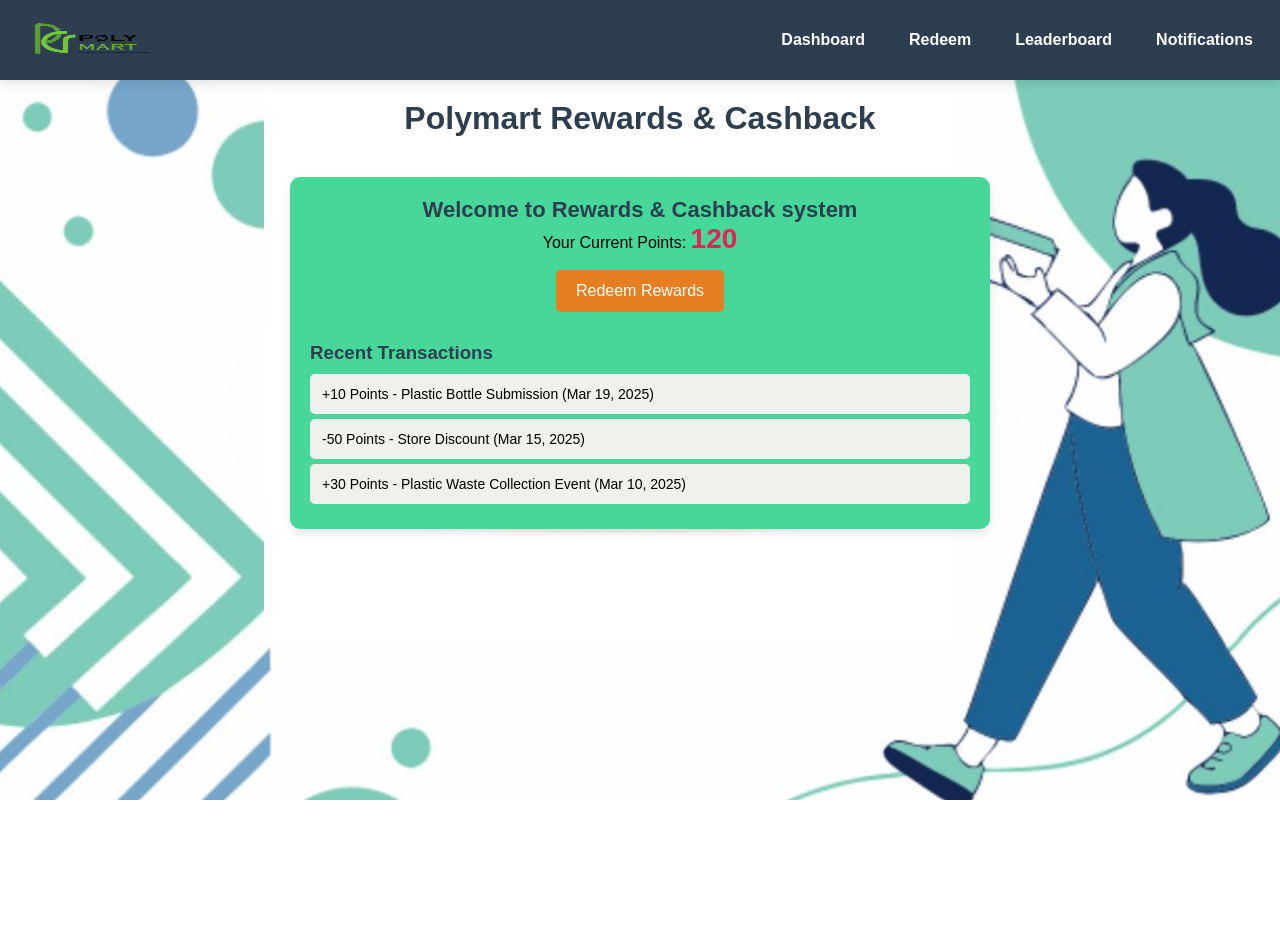
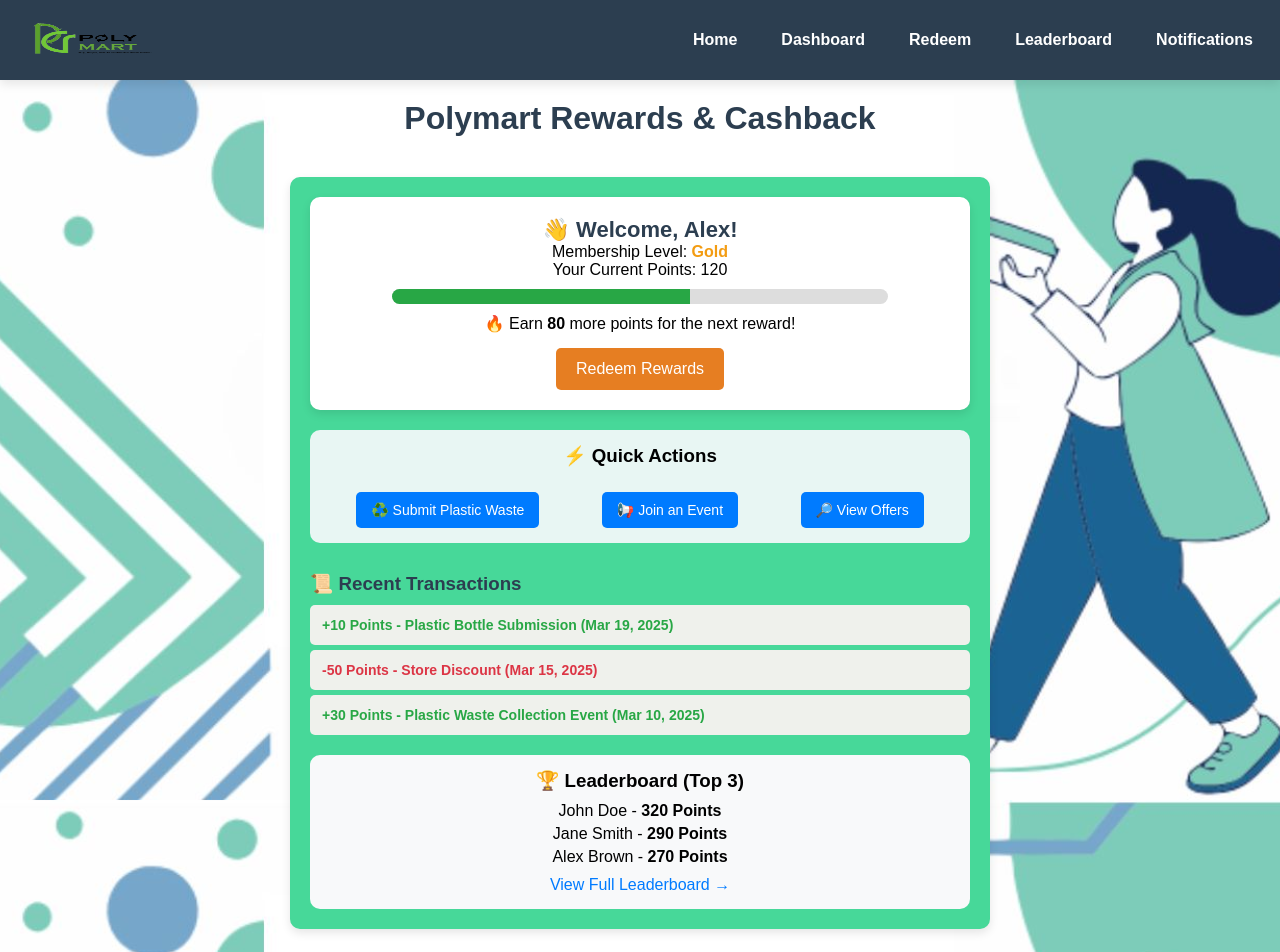
Before and after one commit to thuve-codes/PolyMart-EcoPlastMangementSys, a React (Create React App) app in the folder frontend-rewardcashback/: page / in a window 1280 px wide. Shown: the top 952 px of the page. Before the commit the page ends 800 px from the top, so only its background shows below. Built offline with nearby package versions, Linux system fonts and the light colour scheme.

Commit message:
fix commit

```diff
--- a/frontend-rewardcashback/src/App.css
+++ b/frontend-rewardcashback/src/App.css
@@ -44,7 +44,7 @@ body {
 }
 
 .navbar ul li a.active {
-  background-color: #16a085;
+  background-color: #16a039;
 }
 
 .navbar ul li a {
@@ -133,3 +133,120 @@ body {
   font-size: 14px;
 
 }
+
+/* User Profile */
+.user-profile {
+  background: #fff;
+  padding: 20px;
+  border-radius: 10px;
+  box-shadow: 0 4px 10px rgba(0, 0, 0, 0.1);
+  text-align: center;
+  margin-bottom: 20px;
+}
+
+.user-profile h3 {
+  color: #2c3e50;
+  font-size: 22px;
+}
+
+.membership {
+  color: #f39c12;
+  font-weight: bold;
+}
+
+/* Progress Bar */
+.progress-bar {
+  background: #ddd;
+  border-radius: 20px;
+  overflow: hidden;
+  height: 15px;
+  margin: 10px auto;
+  width: 80%;
+}
+
+.progress {
+  height: 100%;
+  background: #28a745;
+  transition: width 0.4s ease-in-out;
+}
+
+/* Quick Actions */
+.quick-actions {
+  background: #e8f6f3;
+  padding: 15px;
+  border-radius: 10px;
+  text-align: center;
+  margin-bottom: 20px;
+}
+
+.quick-actions h3 {
+  margin-bottom: 10px;
+}
+
+.actions {
+  display: flex;
+  justify-content: space-around;
+}
+
+.action-btn {
+  background: #007bff;
+  color: white;
+  padding: 10px 15px;
+  border: none;
+  border-radius: 5px;
+  cursor: pointer;
+  font-size: 14px;
+}
+
+.action-btn:hover {
+  background: #0056b3;
+}
+
+/* Transactions */
+.transactions ul {
+  list-style: none;
+  padding: 0;
+}
+
+.transactions li {
+  background: #eff1ec;
+  margin: 5px 0;
+  padding: 12px;
+  border-radius: 5px;
+  font-size: 14px;
+}
+
+.transactions .earn {
+  color: #28a745;
+  font-weight: bold;
+}
+
+.transactions .redeem {
+  color: #dc3545;
+  font-weight: bold;
+}
+
+/* Leaderboard Preview */
+.leaderboard-preview {
+  background: #f8f9fa;
+  padding: 15px;
+  border-radius: 10px;
+  margin-top: 20px;
+  text-align: center;
+}
+
+.leaderboard-preview ul {
+  list-style: none;
+  padding: 0;
+}
+
+.view-more {
+  display: block;
+  margin-top: 10px;
+  color: #007bff;
+  text-decoration: none;
+}
+
+.view-more:hover {
+  text-decoration: underline;
+}
--- a/frontend-rewardcashback/src/Notification.js
+++ b/frontend-rewardcashback/src/Notification.js
@@ -51,6 +51,7 @@ function Notification() {
           <img src={logo} alt="Polymart Logo" className="logo" />
         </div>
         <ul>
+         <li><a href="#">Home</a></li>
           <li><a href="/">Dashboard</a></li>
           <li><a href="/redeem">Redeem</a></li>
           <li><a href="/leaderboard">Leaderboard</a></li>
--- a/frontend-rewardcashback/src/leaderboard.js
+++ b/frontend-rewardcashback/src/leaderboard.js
@@ -97,6 +97,7 @@ function Leaderboard() {
           <img src={logo} alt="Polymart Logo" className="logo" />
         </div>
         <ul>
+         <li><a href="#">Home</a></li>
           <li><a href="/">Dashboard</a></li>
           <li><a href="/redeem">Redeem</a></li>
           <li><a href="/leaderboard">Scoreboard</a></li>
--- a/frontend-rewardcashback/src/maindash.js
+++ b/frontend-rewardcashback/src/maindash.js
@@ -1,12 +1,26 @@
-import React from 'react';
+import React, { useState } from 'react';
+import { useNavigate } from 'react-router-dom'; // Import useNavigate
 import './App.css';
 import logo from './assets/images/polymart-logo.png';
 
+function Dashboard() {
+  const navigate = useNavigate(); // Initialize navigation
+  const [points, setPoints] = useState(120);
 
-function Dashboard() {
+  const transactions = [
+    { id: 1, type: "earn", details: "+10 Points - Plastic Bottle Submission", date: "Mar 19, 2025" },
+    { id: 2, type: "redeem", details: "-50 Points - Store Discount", date: "Mar 15, 2025" },
+    { id: 3, type: "earn", details: "+30 Points - Plastic Waste Collection Event", date: "Mar 10, 2025" }
+  ];
+
+  const leaderboard = [
+    { id: 1, name: "John Doe", points: 320 },
+    { id: 2, name: "Jane Smith", points: 290 },
+    { id: 3, name: "Alex Brown", points: 270 },
+  ];
+
   return (
     <div className="dashboard">
-
 
       {/* Navigation Bar */}
       <nav className="navbar">
@@ -14,10 +28,11 @@ function Dashboard() {
           <img src={logo} alt="Polymart Logo" className="logo" />
         </div>
         <ul>
+          <li><a href="#">Home</a></li>
           <li><a href="/">Dashboard</a></li>
           <li><a href="/redeem">Redeem</a></li>
           <li><a href="/leaderboard">Leaderboard</a></li>
-          <li><a href="/Notifications">Notifications</a></li>
+          <li><a href="/notifications">Notifications</a></li>
         </ul>
       </nav>
 
@@ -28,21 +43,60 @@ function Dashboard() {
 
       {/* Main Dashboard Content */}
       <div className="dashboard-container">
-        <div className="user-info">
-          <h3>Welcome to Rewards & Cashback system</h3>
-          <p>Your Current Points: <span className="points">120</span></p>
-          <button className="redeem-btn">Redeem Rewards</button>
+
+        {/* User Profile */}
+        <div className="user-profile">
+          <h3>👋 Welcome, Alex!</h3>
+          <p>Membership Level: <span className="membership">Gold</span></p>
+          <p>Your Current Points: <span className="points">{points}</span></p>
+
+          {/* Progress Bar for Next Reward */}
+          <div className="progress-bar">
+            <div className="progress" style={{ width: `${(points / 200) * 100}%` }}></div>
+          </div>
+          <p>🔥 Earn <b>{200 - points}</b> more points for the next reward!</p>
+
+          {/* Redeem Button */}
+          <button className="redeem-btn" onClick={() => navigate('/redeem')}>
+            Redeem Rewards
+          </button>
+        </div>
+
+        {/* Quick Actions */}
+        <div className="quick-actions">
+          <h3>⚡ Quick Actions</h3>
+          <div className="actions">
+            <button className="action-btn">♻️ Submit Plastic Waste</button>
+            <button className="action-btn">📢 Join an Event</button>
+            <button className="action-btn">🔎 View Offers</button>
+          </div>
         </div>
 
         {/* Recent Transactions */}
         <div className="transactions">
-          <h3>Recent Transactions</h3>
+          <h3>📜 Recent Transactions</h3>
           <ul>
-            <li>+10 Points - Plastic Bottle Submission (Mar 19, 2025)</li>
-            <li>-50 Points - Store Discount (Mar 15, 2025)</li>
-            <li>+30 Points - Plastic Waste Collection Event (Mar 10, 2025)</li>
+            {transactions.map((transaction) => (
+              <li key={transaction.id} className={transaction.type === "earn" ? "earn" : "redeem"}>
+                {transaction.details} ({transaction.date})
+              </li>
+            ))}
           </ul>
         </div>
+
+        {/* Leaderboard Preview */}
+        <div className="leaderboard-preview">
+          <h3>🏆 Leaderboard (Top 3)</h3>
+          <ul>
+            {leaderboard.map((user) => (
+              <li key={user.id}>
+                {user.name} - <b>{user.points} Points</b>
+              </li>
+            ))}
+          </ul>
+          <a href="/leaderboard" className="view-more">View Full Leaderboard →</a>
+        </div>
+
       </div>
     </div>
   );
--- a/frontend-rewardcashback/src/redeem.js
+++ b/frontend-rewardcashback/src/redeem.js
@@ -7,6 +7,7 @@ function Redeem() {
   const [bottleType, setBottleType] = useState('');
   const [weight, setWeight] = useState('');
   const [redeemPoints, setRedeemPoints] = useState(0);
+  const [calculationDetails, setCalculationDetails] = useState('');
 
   const pointRates = {
     plastic: 10,
@@ -39,9 +40,13 @@ function Redeem() {
       return;
     }
 
-    const earnedPoints = weightValue * (pointRates[bottleType] || 0);
+    const rate = pointRates[bottleType] || 0;
+    const earnedPoints = weightValue * rate;
+
     setPoints((prevPoints) => prevPoints + earnedPoints);
     setRedeemPoints(earnedPoints);
+
+    setCalculationDetails(`${bottleType.charAt(0).toUpperCase() + bottleType.slice(1)} Bottle ${weightValue}kg × ${rate} = ${earnedPoints} Points`);
   };
 
   return (
@@ -52,6 +57,7 @@ function Redeem() {
           <img src={logo} alt="Polymart Logo" className="logo" />
         </div>
         <ul>
+          <li><a href="#">Home</a></li>
           <li><a href="/">Dashboard</a></li>
           <li><a href="/redeem">Redeem</a></li>
           <li><a href="/leaderboard">Leaderboard</a></li>
@@ -93,6 +99,15 @@ function Redeem() {
             </table>
           </div>
           <button onClick={calcPoints}>Calculate Points</button>
+
+          {/* Display Calculation Process */}
+          {calculationDetails && (
+            <div className="calculation-details">
+              <h3>Calculation:</h3>
+              <p>{calculationDetails}</p>
+            </div>
+          )}
+
           <h2>⭐ Your Total Reward Points: {points}</h2>
 
           <h3>🏆 Available Offers:</h3>
```
Also changed, not shown: frontend-rewardcashback/src/assets/images/plastic1.jpg (added).
